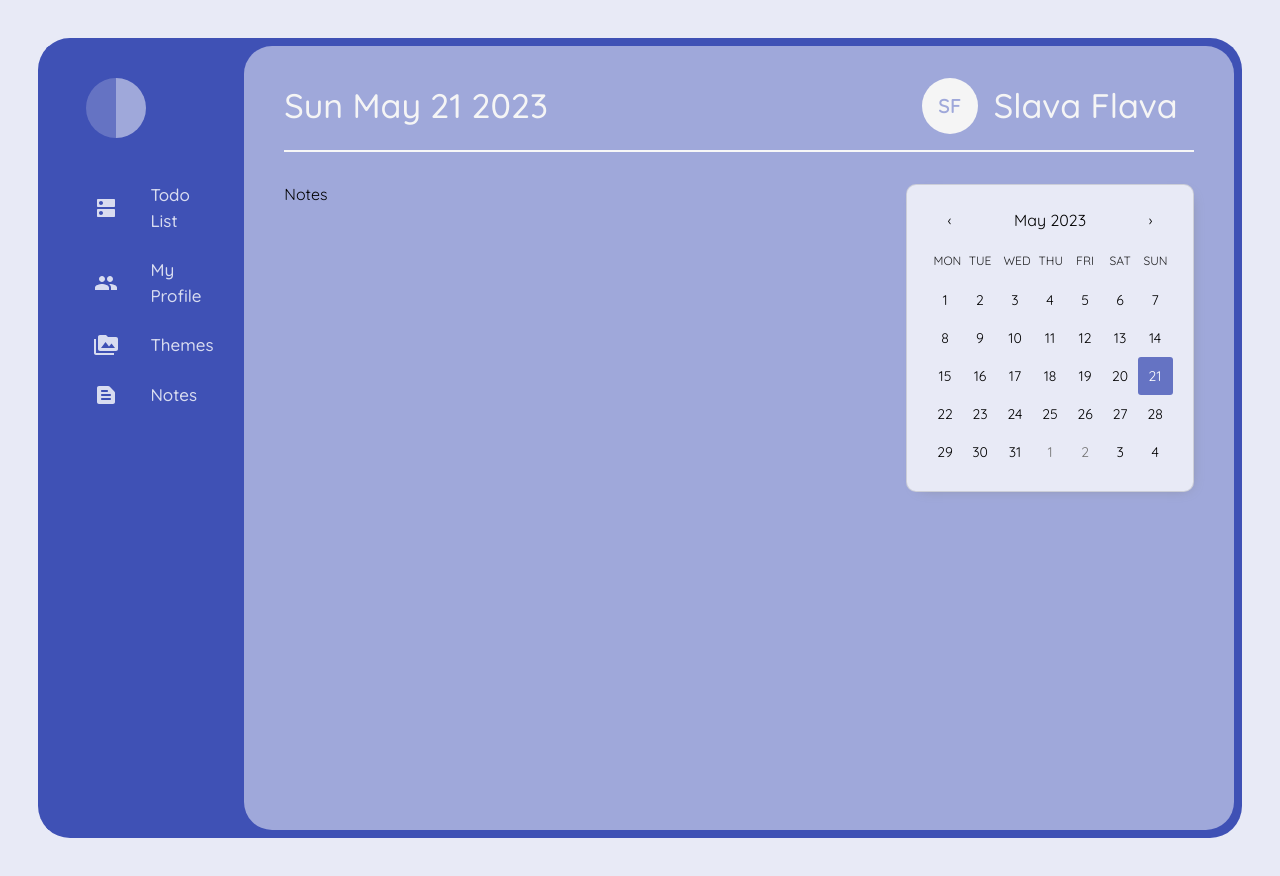
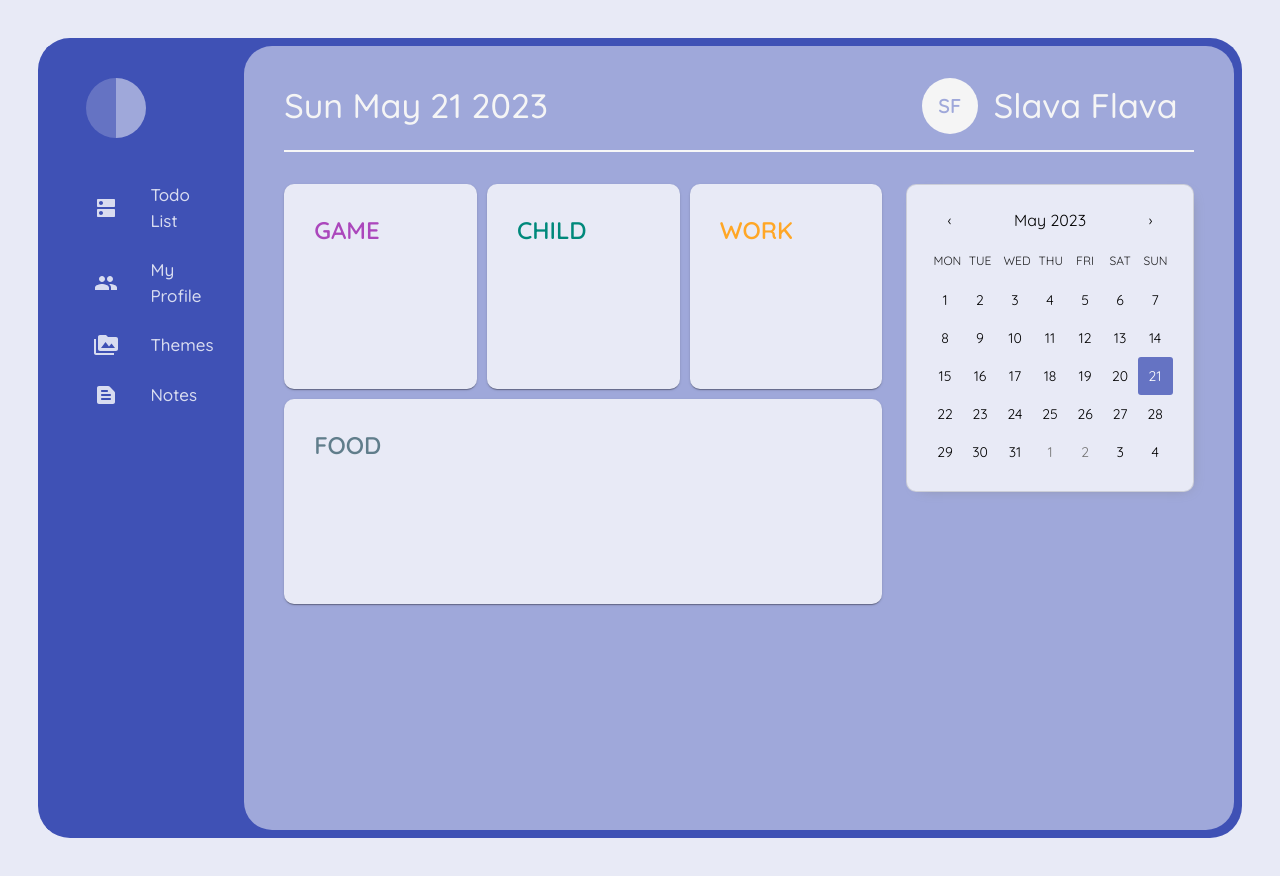
Before and after one commit to SlavaFlava/Task_calendar, a React (Create React App) app: page /notes in a window 1280 px wide. Built offline with nearby package versions, Linux system fonts and the light colour scheme.

Commit message:
add notes(test), add notesArray(hardcode)

```diff
--- /dev/null
+++ b/src/modules/notes/components/category.tsx
@@ -0,0 +1,17 @@
+import { Typography } from "@mui/material"
+import { ICategory } from "./models"
+
+
+
+
+const CategoryNotes = ({ name, color }: ICategory) => {
+  return (
+    <>
+      <Typography color={color} variant={'h5'} fontWeight={'600'} textTransform={'uppercase'}>
+        {name}
+      </Typography>
+    </>
+  )
+}
+
+export default CategoryNotes
--- /dev/null
+++ b/src/modules/notes/components/models.ts
@@ -0,0 +1,5 @@
+export interface ICategory {
+    name: string,
+    color: string,
+    // icon: string,
+}
--- a/src/modules/notes/index.tsx
+++ b/src/modules/notes/index.tsx
@@ -1,12 +1,43 @@
-import { Box } from "@mui/system";
-import React from "react";
+import { Box, Paper } from "@mui/material";
+import { observer } from "mobx-react";
+import { notesStore } from "../../store/notes";
+import { ICategory } from "./components/models";
+import { useId } from "react";
+import { NavLink } from "react-router-dom";
+import CategoryNotes from "./components/category";
 
-const Notes = () => {
+
+const Notes = observer(() => {
   return (
-    <Box>
-      <p>Notes</p>
+    <Box display={'flex'} flexWrap={'wrap'} m={'-5px'} >
+      {
+        notesStore.notesArray.map((e: ICategory) => (
+          <Paper key={useId()} sx={{
+            flexBasis: 'calc(33.3% - 10px)',
+            position: 'relative',
+            m:'5px',
+            minHeight: '205px',
+            flexGrow:'1',
+            cursor:'pointer',
+            borderRadius:'10px',
+          }}>
+            <NavLink
+            to={`./${e.name.toLowerCase()}`}
+            style={{
+              position:'absolute',
+              width:'100%',
+              height:'100%',
+              padding:'30px'
+
+            }}
+            >
+              <CategoryNotes name={e.name} color={e.color}/>
+            </NavLink>
+          </Paper>
+        ))
+      }
     </Box>
-  );
-};
+  )
+})
 
 export default Notes;
--- /dev/null
+++ b/src/store/notes.ts
@@ -0,0 +1,32 @@
+import { makeAutoObservable } from "mobx"
+import { toJS } from "mobx"
+import { ICategory } from "../modules/notes/components/models"
+import { blueGrey, orange, purple ,teal} from "@mui/material/colors"
+
+class NoteStore {
+    constructor() {
+        makeAutoObservable(this)
+    }
+
+    notesArray: ICategory[] = [
+        {
+            name: 'game',
+            color: purple[400],
+        },
+        {
+            name: 'child',
+            color: teal[600],
+        },
+        {
+            name: 'work',
+            color: orange[400],
+        },
+        {
+            name: 'food',
+            color: blueGrey[500],
+        },
+    ]
+}
+
+const notesStore = new NoteStore()
+export {notesStore}
```
